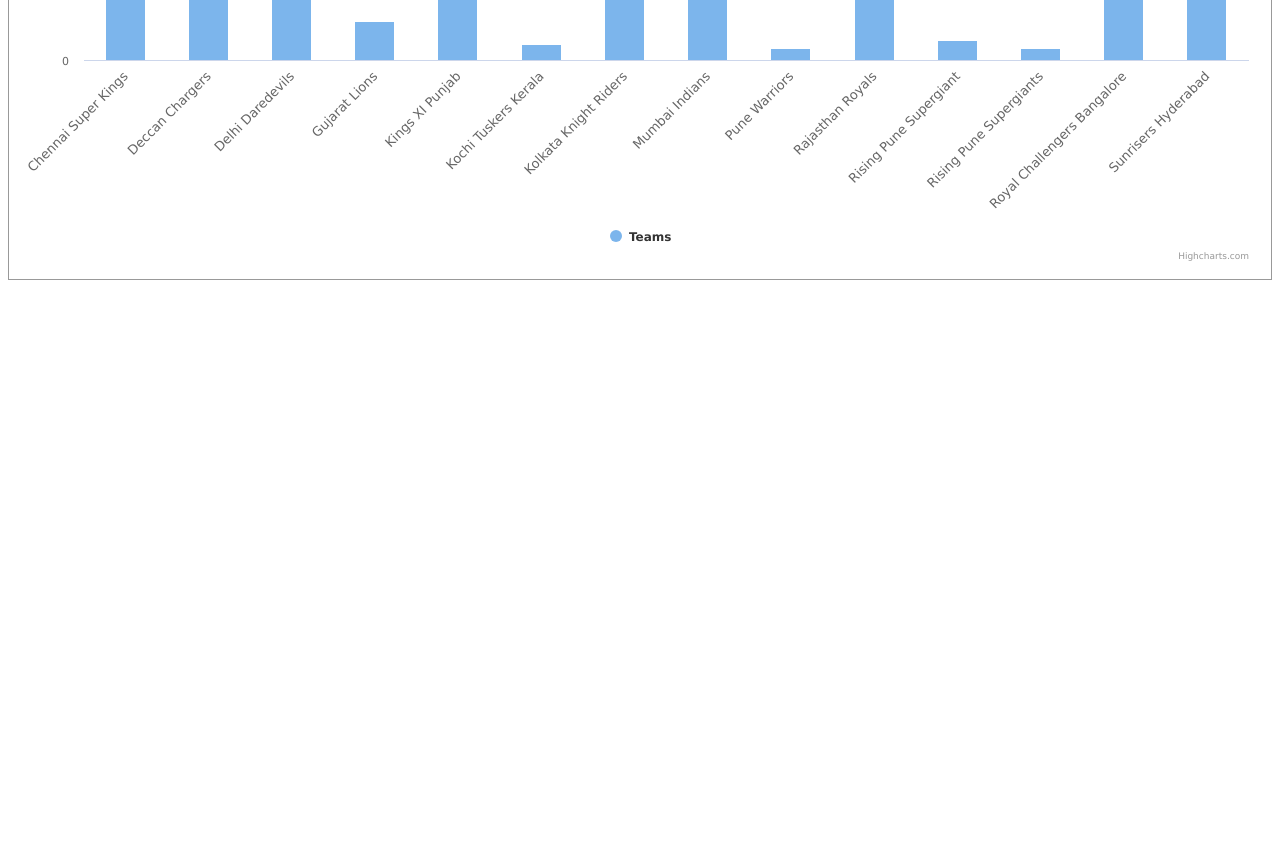
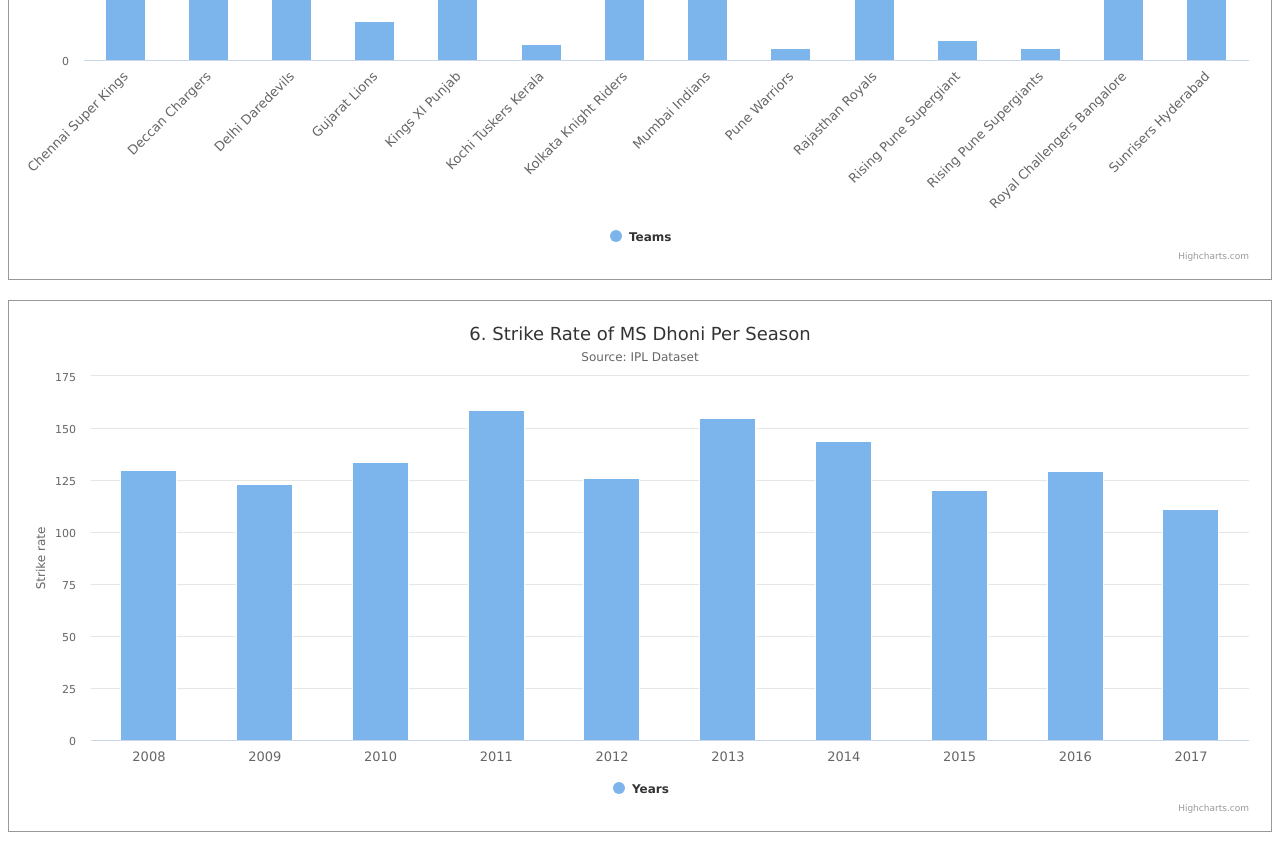
Before and after one commit to Kirteshbansal/ipl-project, a website: page src/public/index.html in a window 1280 px wide. Shown: the part 2621-3473 px from the top of the page. Before the commit the page ends 2921 px from the top, so only its background shows below. Drawn offline with nearby package versions, Linux system fonts and the light colour scheme.

Commit message:
Add visualizestrikeRateOfPlayer's container

```diff
--- a/src/public/index.html
+++ b/src/public/index.html
@@ -23,6 +23,7 @@
       <div id="extra-runs" class="graph-style"></div>
       <div id="economyRate" class="graph-style"></div>
       <div id="teams-won-matche-and-toss" class="graph-style"></div>
+      <div id="strike-rate-of-player" class="graph-style"></div>
     </main>
 
     <script src="https://code.highcharts.com/highcharts.js"></script>
```
